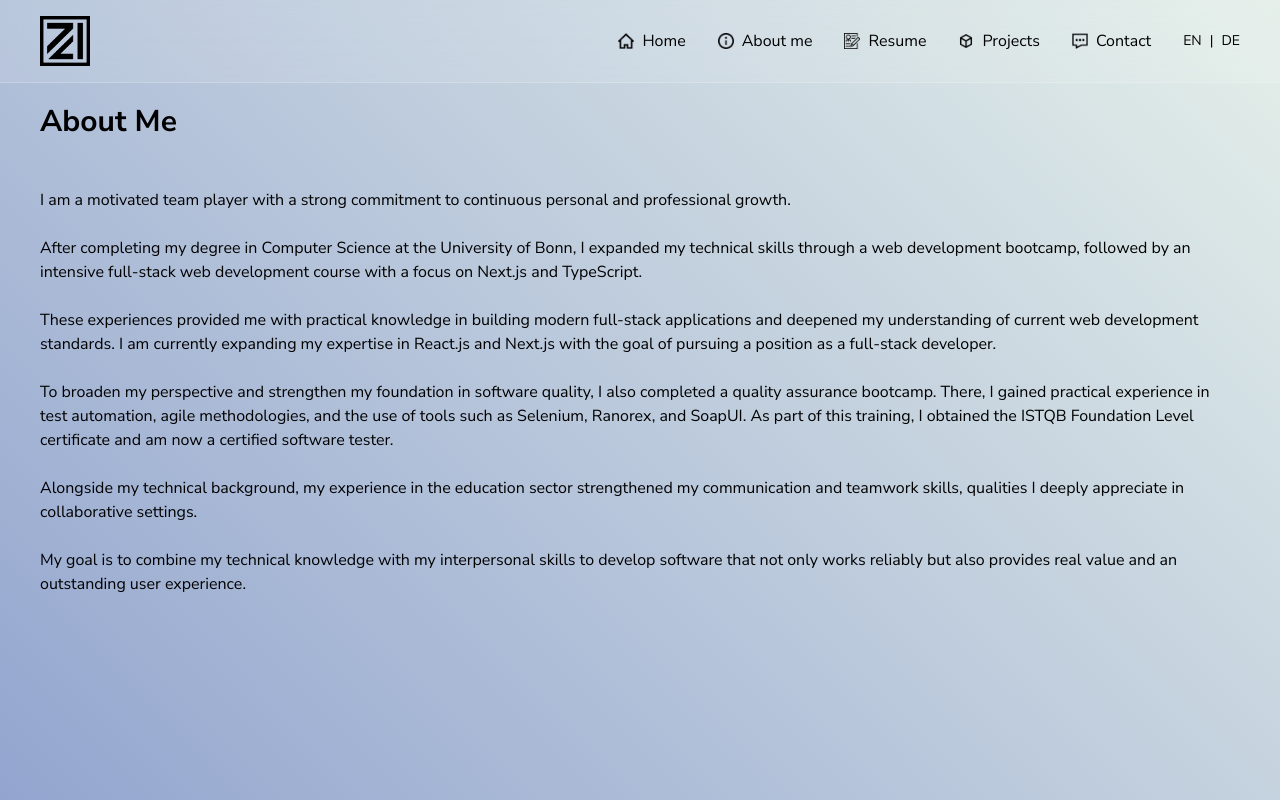
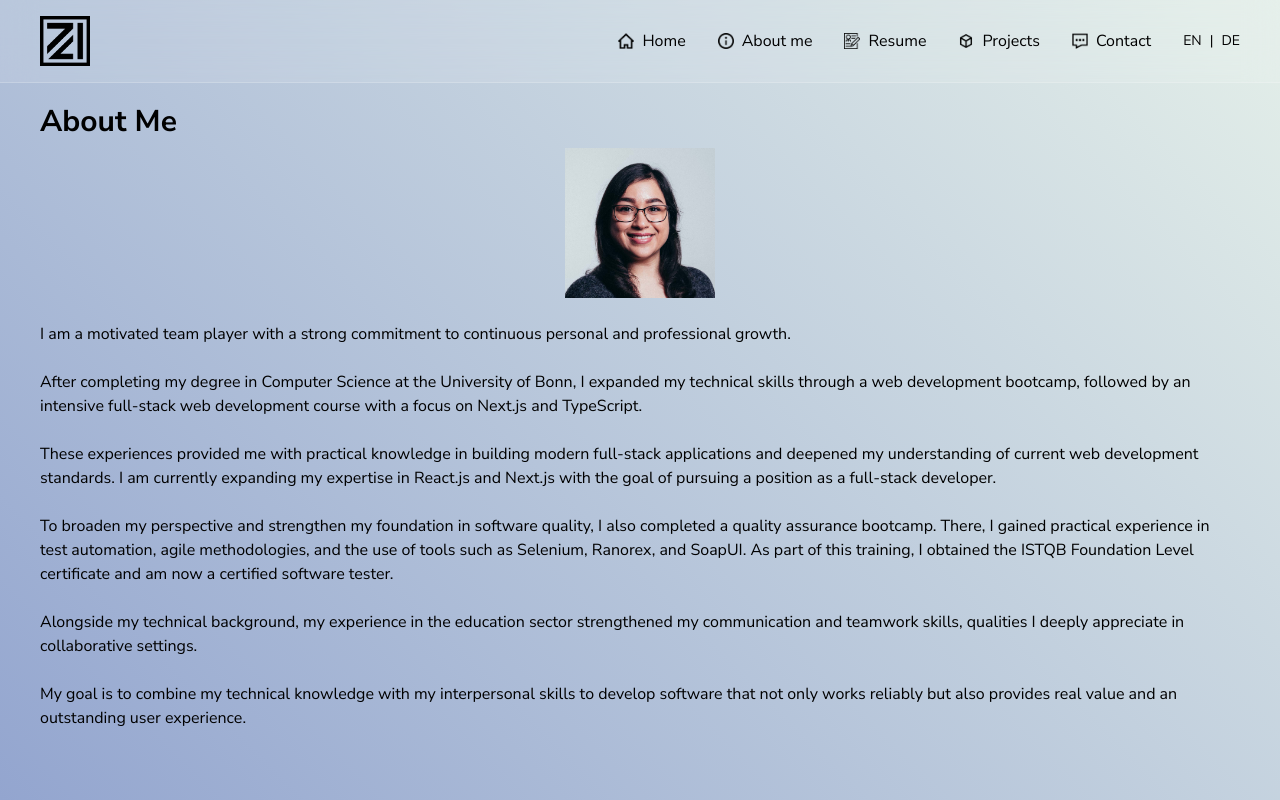
Before and after one commit to zarail/Portfolio, a Next.js app: page /en/about in a window 1280 px wide. Built offline with nearby package versions, Linux system fonts and the light colour scheme.

Commit message:
Refactor ResumePage.tsx to improve heading spacing and enhance image styling

```diff
--- a/src/app/[locale]/about/page.tsx
+++ b/src/app/[locale]/about/page.tsx
@@ -1,4 +1,5 @@
 /* eslint-disable @typescript-eslint/no-explicit-any */
+import Image from 'next/image';
 import { getDictionary } from '@/utils/getDictionary';
 
 type Props = {
@@ -13,8 +14,15 @@ export default function ResumePage({ params }: Props) {
 
   return (
     <main className="p-10 space-y-12">
-      <h1 className="text-3xl font-bold">{about.title}</h1>
-
+      <h1 className="text-3xl font-bold mb-2">{about.title}</h1>
+      <Image
+        className="mb-6 mx-auto"
+        src="/photo.jpg"
+        alt="ZI photo"
+        width={150}
+        height={38}
+        priority
+      />
       <section>
         <p className="mb-2 whitespace-pre-line">{about.text}</p>
       </section>
```
